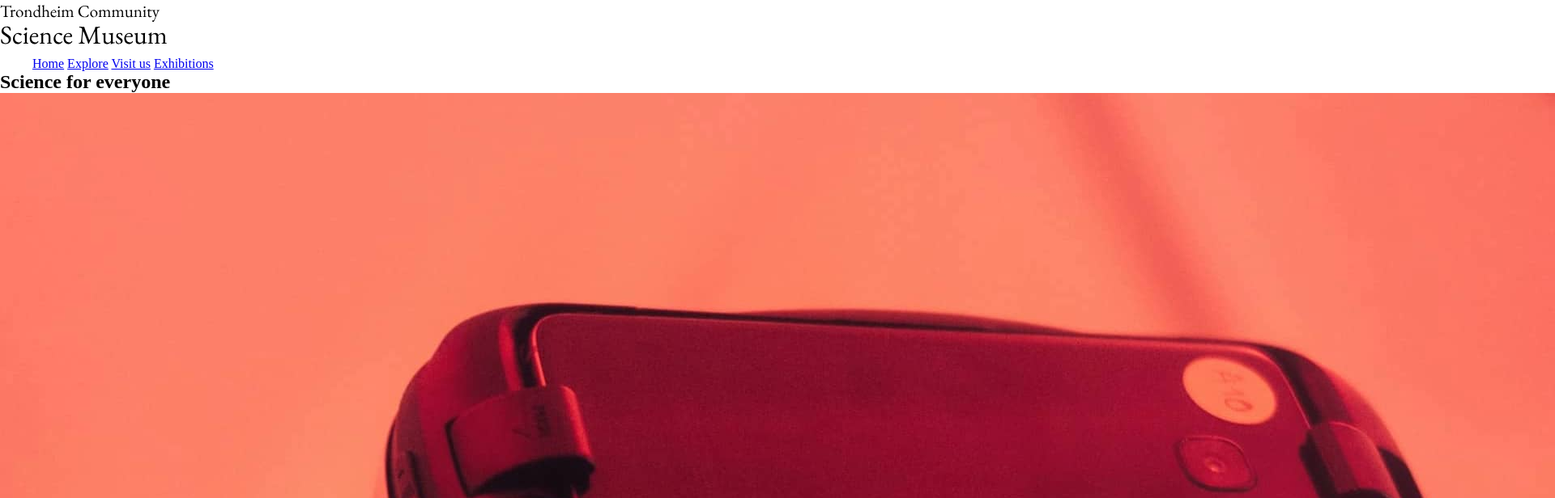
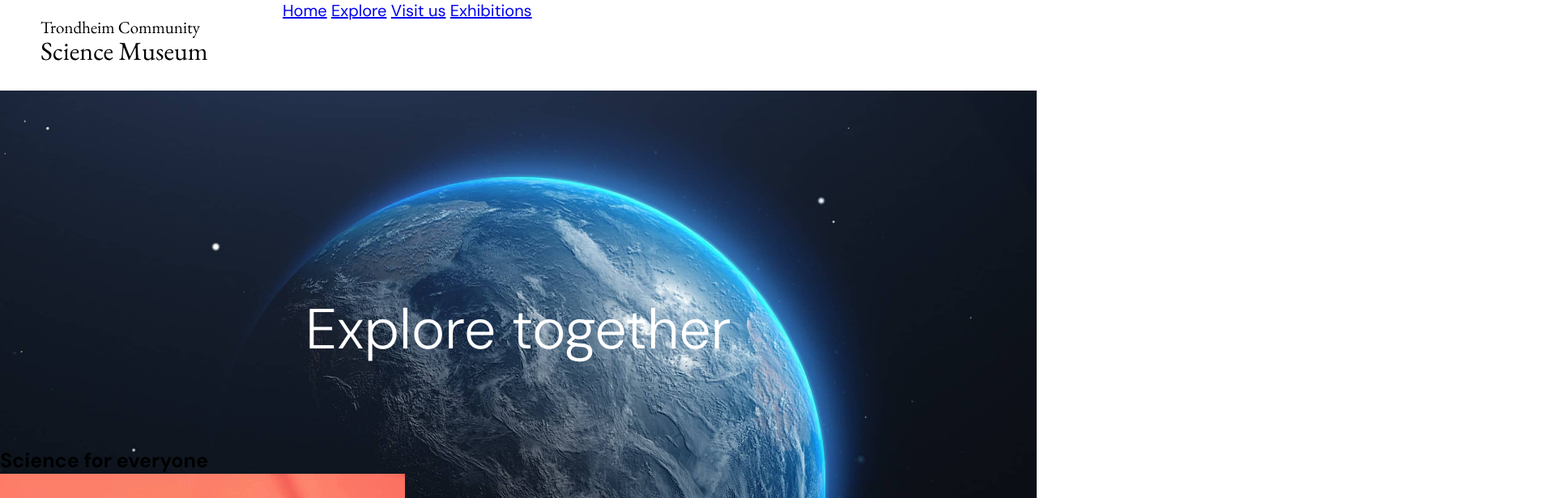
Before and after one commit to EmilieHolden/Semester-Project-1, a plain HTML site: page index.html in a window 1280 px wide. Shown: the top 616 px of the page at 81% size, 1920 px wide, since content can reach past the window. Drawn offline with Linux system fonts and the light colour scheme.

Commit message:
setting up background on homepage and fixed navigation links

```diff
--- a/index.html
+++ b/index.html
@@ -10,25 +10,33 @@
       crossorigin="anonymous"
     ></script>
     <link href="src/css/style.css" rel="stylesheet" />
+    <link rel="preconnect" href="https://fonts.googleapis.com" />
+    <link rel="preconnect" href="https://fonts.gstatic.com" crossorigin />
+    <link
+      href="https://fonts.googleapis.com/css2?family=DM+Sans:ital,opsz,wght@0,9..40,100..1000;1,9..40,100..1000&display=swap"
+      rel="stylesheet"
+    />
   </head>
   <body>
     <header>
-      <a href="/index.html"><img src="src/img/Logo sp1.svg" /></a>
+      <a href="/index.html" class="logo"><img src="src/img/Logo sp1.svg" /></a>
       <nav>
         <ul>
-          <a href="/explore.html">Home</a>
-          <a href="/explore.html">Explore</a>
-          <a href="/visit.html">Visit us</a>
-          <a href="/exhibitions.html">Exhibitions</a>
+          <a href="./index.html">Home</a>
+          <a href="src/explore.html">Explore</a>
+          <a href="src/visit.html">Visit us</a>
+          <a href="src/exhibitions.html">Exhibitions</a>
         </ul>
       </nav>
     </header>
-    <main>
+    <main class="homepage-background">
+      <h1>Explore together</h1>
       <section>
-        <h1>Science for everyone</h1>
+        <h2>Science for everyone</h2>
         <img
           src="src/img/Adobe Express - file (1).jpg"
           alt="A child wearing VR glasses."
+          class="vr-img"
         />
         <p>
           Come join us at the Community Science Museum where we’re committed to
@@ -37,6 +45,7 @@
         <img
           src="src/img/Adobe Express - file (1) (1).jpg"
           alt="Mammooth skeleton in a museum."
+          class="mammooth-img"
         />
         <p>
           The aim of our museum is to create a space where everyone can
--- /dev/null
+++ b/src/css/homepage.css
@@ -0,0 +1,17 @@
+.homepage-background {
+  background-color: #04060a;
+  background-image: url(/src/img/earth-picture.jpg);
+  background-repeat: no-repeat;
+  background-size: contain;
+}
+
+h1 {
+  color: #fff;
+  text-align: center;
+  padding: 250px 0 100px 0;
+}
+
+.vr-img,
+.mammooth-img {
+  max-width: 500px;
+}
--- a/src/css/style.css
+++ b/src/css/style.css
@@ -1,36 +1,34 @@
+@import "./homepage.css";
+
 * {
   box-sizing: border-box;
   margin: 0;
 }
 
-/*
 html {
-  font-size: 16px;
+  font-size: 20px;
 }
 
 h1,
 h2,
 body,
 button {
-  font-family: "Roboto", Arial, Helvetica, sans-serif;
+  font-family: "DM Sans";
+}
+
+h1 {
+  font-size: 70px;
   font-weight: 300;
 }
 
-h1 {
-  font-size: 27px;
-  padding: 0 0 20px 0px;
-}
-
 h2 {
-  font-size: 20px;
-  padding: 0 0 20px 0;
+  font-size: 25px;
 }
 
 h3 {
-  font-size: 18px;
-  font-weight: 400;
+  font-size: 20px;
 }
-
+/*
 main {
   max-width: 1300px;
   margin: 0 auto;
@@ -38,3 +36,19 @@ main {
   min-height: 100vh;
 }
    */
+
+header {
+  display: flex;
+  justify-content: ;
+}
+
+.logo {
+  padding: 20px 20px 20px 50px;
+}
+
+nav {
+}
+
+nav a {
+  display: ;
+}
```
Also changed, not shown: src/exhibitions.html (+10 -4 lines), src/explore.html (+10 -4 lines), src/visit.html (+10 -4 lines), src/img/earth-picture.jpg (renamed from src/img/earth picture.jpg).
